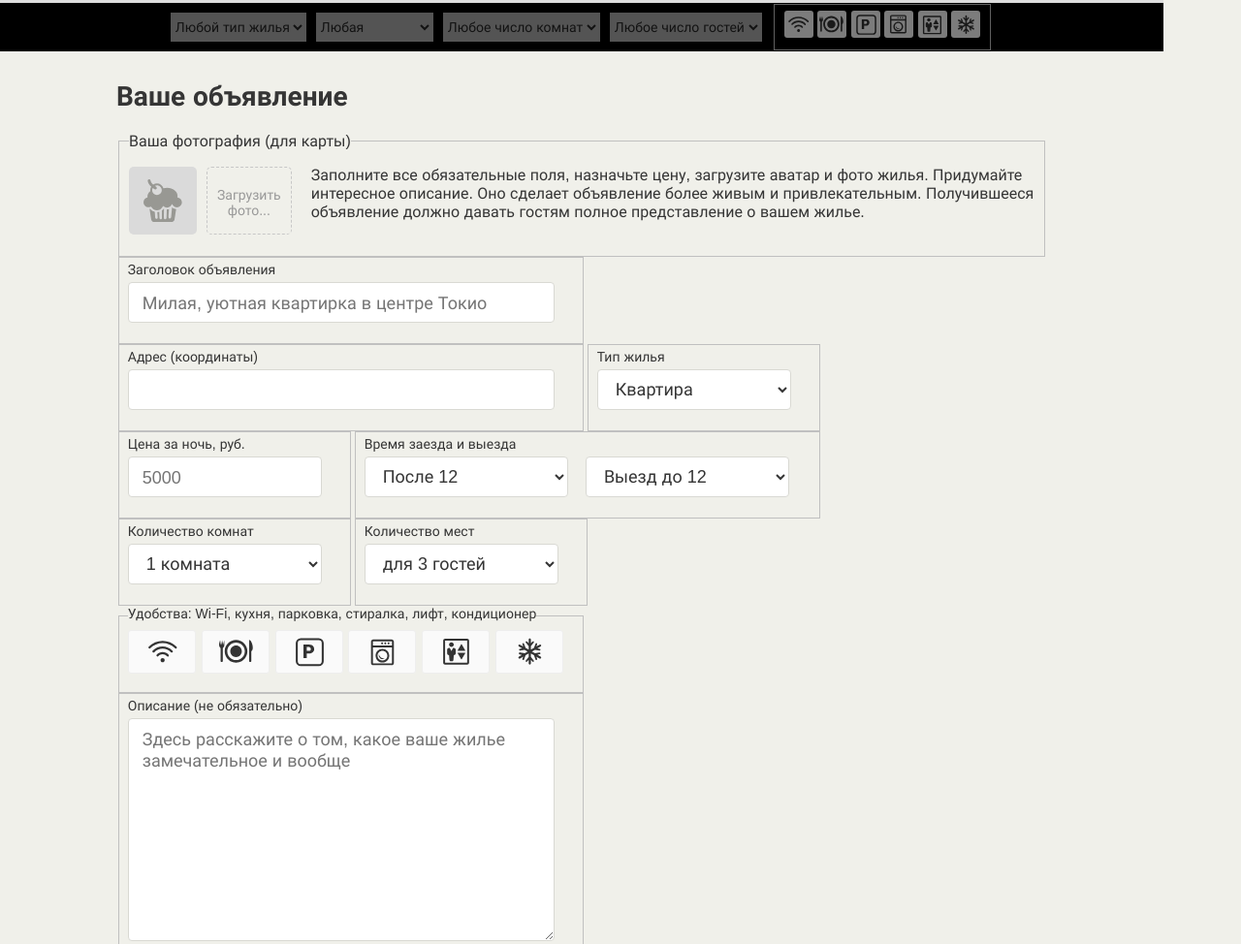
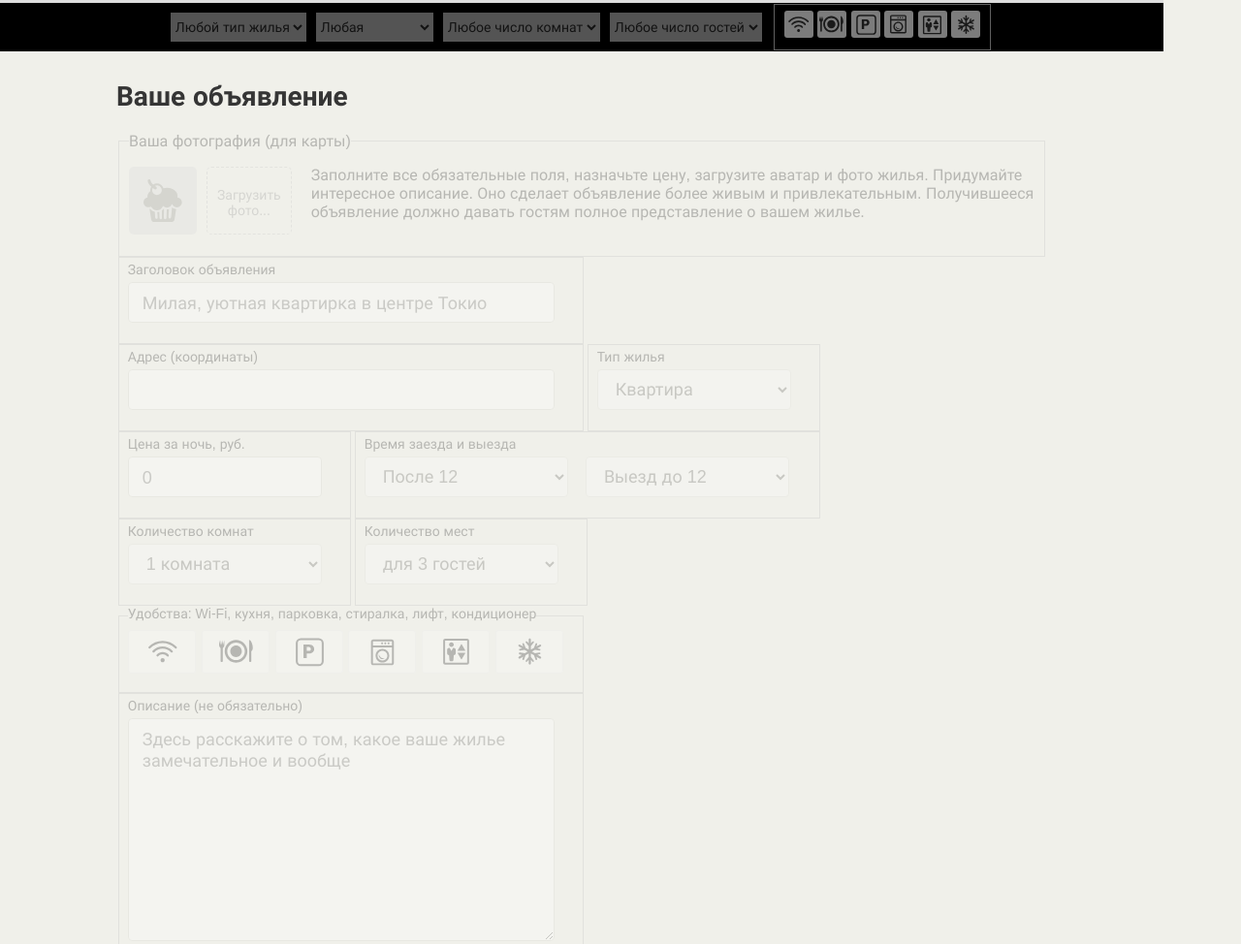
Before and after one commit to htmlacademy-javascript/574925-keksobooking-27, a website with bundled scripts: page index.html in a window 1280 px wide. Shown: the part 592-1566 px from the top of the page at 97% size. Built offline with nearby package versions, Linux system fonts and the light colour scheme.

Commit message:
module8-task1

```diff
--- a/index.html
+++ b/index.html
@@ -100,13 +100,13 @@
           <fieldset class="ad-form__element ad-form__element--wide">
             <label class="ad-form__label" for="title">Заголовок объявления</label>
             <input id="title" name="title" type="text" placeholder="Милая, уютная квартирка в центре Токио"
-              data-pristine-required-message="Обязательное поле" minlength="30" maxlength="100"
+              data-pristine-required-message="Обязательное поле для заполнения" minlength="30" maxlength="100"
               data-pristine-minlength-message="Минимальная длина 30 символов"
               data-pristine-maxlength-message="Максимальная длина 100 символов" required>
           </fieldset>
           <fieldset class="ad-form__element ad-form__element--wide">
             <label class="ad-form__label" for="address">Адрес (координаты)</label>
-            <input id="address" name="address" type="text" required>
+            <input id="address" name="address" type="text">
           </fieldset>
           <fieldset class="ad-form__element">
             <label class="ad-form__label" for="type">Тип жилья</label>
@@ -120,8 +120,9 @@
           </fieldset>
           <fieldset class="ad-form__element">
             <label class="ad-form__label" for="price">Цена за ночь, руб.</label>
-            <input id="price" name="price" type="number" placeholder="5000" max="100000" min="0" required
-              data-pristine-max-message="максимальная сумма 100 000" data-pristine-required-message="Обязательное поле">
+            <input id="price" name="price" type="number" placeholder="0" max="100000" min="0" required
+              data-pristine-max-message="максимальная сумма 100 000"
+              data-pristine-required-message="Обязательное поле для заполнения">
             <div class="ad-form__slider"></div>
           </fieldset>
           <fieldset class="ad-form__element ad-form__element--time">
--- a/js/form.js
+++ b/js/form.js
@@ -1,3 +1,4 @@
+/* eslint-disable no-console */
 const adFormElement = document.querySelector('.ad-form');
 const adFormInputElements = adFormElement.querySelectorAll('fieldset');
 
@@ -15,42 +16,71 @@ const enabledAdForm = () => {
   });
 };
 
+const addressElement = document.querySelector('#address');
 
-// const roomsToGuests = {
-//   1: ['1'],
-//   2: ['1', '2'],
-//   3: ['1', '2', '3'],
-//   100: ['0'],
-// };
-// const guetsToRooms = {
-//   0: ['100'],
-//   1: ['1', '2', '3'],
-//   2: ['1', '2'],
-//   3: ['3'],
-// };
+const roomsElement = document.querySelector('#room_number');
 
-// const addressElement = document.querySelector('#address');
-// const roomsElement = document.querySelector('#rooms');
-// const capacityElement = document.querySelector('#capacity');
+const capacityElement = document.querySelector('#capacity');
 
-// const pristine = new Pristine(adFormElement, {
-//   classTo: 'ad-form__element',
-//   errorClass: 'ad-form__element--invalid',
-//   successClass: 'ad-form__element--valid',
-//   errorTextParent: 'ad-form__element',
-//   errorTextTag: 'span',
-//   errorTextClass: 'text-help'
-// });
+const onAddressFocus = () => {
+  addressElement.blur();
+};
 
+const pristine = new Pristine(adFormElement, {
+  classTo: 'ad-form__element',
+  errorClass: 'ad-form__element--invalid',
+  successClass: 'ad-form__element--valid',
+  errorTextParent: 'ad-form__element',
+  errorTextTag: 'span',
+  errorTextClass: 'text-help'
+}, true);
 
-// adFormElement.addEventListener('submit', (evt) => {
-//   evt.preventDefault();
+const roomsForGuests = {
+  1: ['1'],
+  2: ['1', '2'],
+  3: ['1', '2', '3'],
+  100: ['0'],
+};
 
-//   const isValid = pristine.validate();
-//   if (isValid) {
-//     console.log('Можно отправлять');
-//   } else {
-//     console.log('Форма невалидна');
-//   }
-// });
+const guetsForRooms = {
+  0: ['100'],
+  1: ['1', '2', '3'],
+  2: ['1', '2'],
+  3: ['3'],
+};
+
+const validateCapacity = () => roomsForGuests[roomsElement.value].includes(capacityElement.value);
+
+const getCapacityErrorMessage = () => `Указанное количество комнат вмещает ${roomsForGuests[roomsElement.value].join(' или ')} гостей.`;
+
+const getRoomsErrorMessage = () => `Для указанного количества гостей требуется ${guetsForRooms[capacityElement.value].join(' или ')} комнаты.`;
+
+const onCapacityChange = () => {
+  pristine.validate(capacityElement);
+  pristine.validate(roomsElement);
+};
+const onRoomsChange = () => {
+  pristine.validate(capacityElement);
+  pristine.validate(roomsElement);
+};
+
+pristine.addValidator(roomsElement, validateCapacity, getCapacityErrorMessage);
+
+pristine.addValidator(capacityElement, validateCapacity, getRoomsErrorMessage);
+
+addressElement.addEventListener('focus', onAddressFocus);
+roomsElement.addEventListener('change', onRoomsChange);
+capacityElement.addEventListener('change', onCapacityChange);
+
+adFormElement.addEventListener('submit', (evt) => {
+  evt.preventDefault();
+
+  const isValid = pristine.validate();
+  if (isValid) {
+    console.log('Можно отправлять');
+  } else {
+    console.log('Форма невалидна');
+  }
+});
+
 export { disabledAdForm, enabledAdForm };
--- a/js/main.js
+++ b/js/main.js
@@ -1,47 +1,7 @@
-/* eslint-disable no-console */
+
 import { renderCardOffer } from './template.js';
 import { disabledAdForm } from './form.js';
 import { disabledMapFilter } from './filter.js';
 renderCardOffer();
-// disabledAdForm();
+disabledAdForm();
 disabledMapFilter();
-
-const roomsToGuests = {
-  1: ['1'],
-  2: ['1', '2'],
-  3: ['1', '2', '3'],
-  100: ['0'],
-};
-const guetsToRooms = {
-  0: ['100'],
-  1: ['1', '2', '3'],
-  2: ['1', '2'],
-  3: ['3'],
-};
-
-const adFormElement = document.querySelector('.ad-form');
-
-const addressElement = document.querySelector('#address');
-const roomsElement = document.querySelector('#rooms');
-const capacityElement = document.querySelector('#capacity');
-
-const pristine = new Pristine(adFormElement, {
-  classTo: 'ad-form__element',
-  errorClass: 'ad-form__element--invalid',
-  successClass: 'ad-form__element--valid',
-  errorTextParent: 'ad-form__element',
-  errorTextTag: 'span',
-  errorTextClass: 'text-help'
-}, true);
-
-
-adFormElement.addEventListener('submit', (evt) => {
-  evt.preventDefault();
-
-  const isValid = pristine.validate();
-  if (isValid) {
-    console.log('Можно отправлять');
-  } else {
-    console.log('Форма невалидна');
-  }
-});
```
